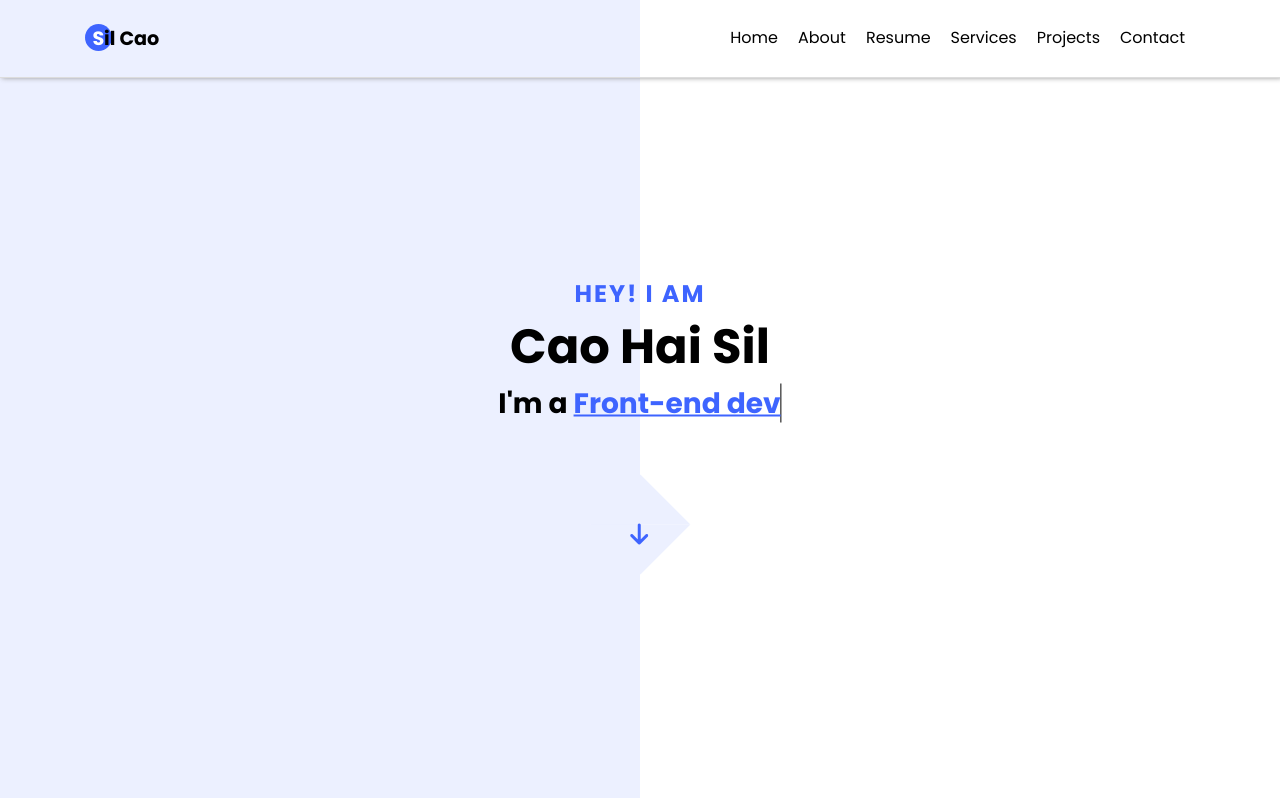
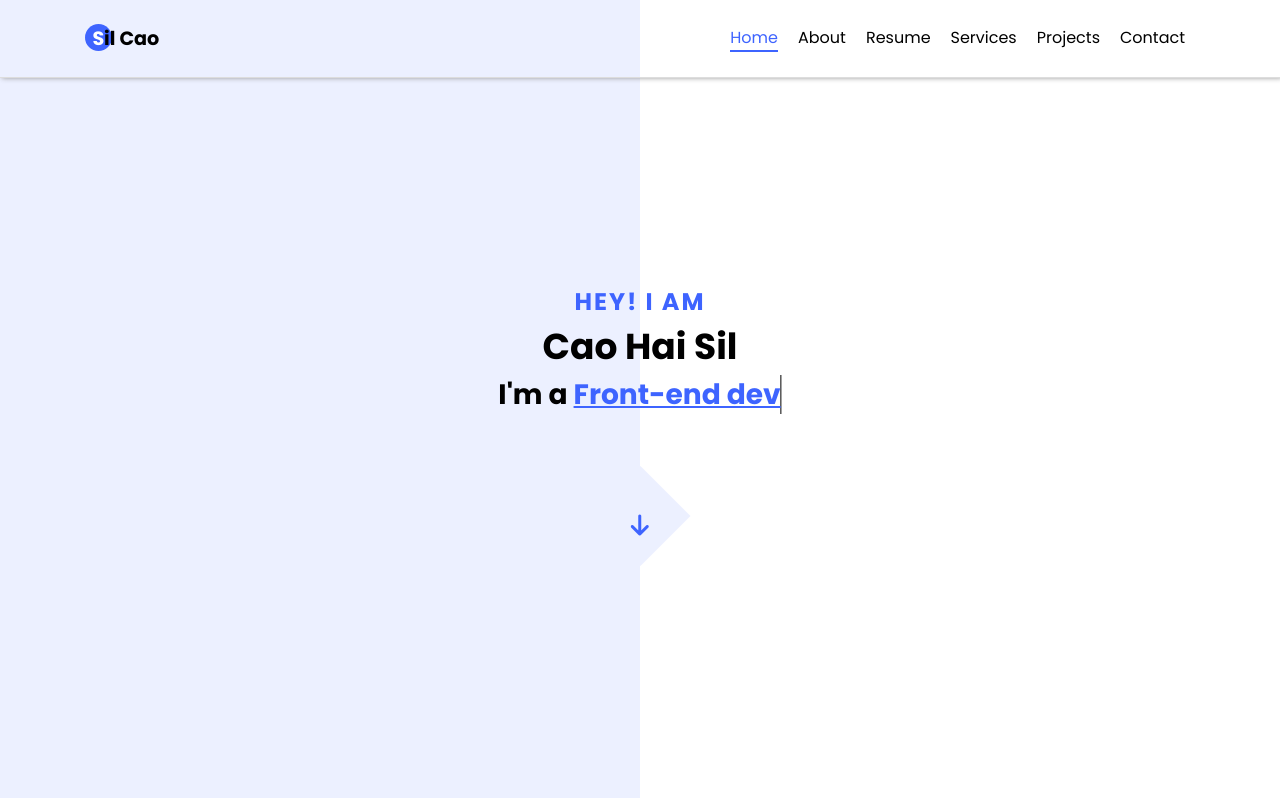
Before and after one commit to caohaisil201/portfolio, a plain HTML site: page index.html in a window 1280 px wide. Shown: the top 798 px of the page. Drawn offline with Linux system fonts and the light colour scheme.

Commit message:
completed about

```diff
--- a/assets/style.css
+++ b/assets/style.css
@@ -26,6 +26,11 @@ li {
 body {
     width: 100%;
     overflow-y: scroll;
+    scroll-behavior: smooth;
+}
+
+section{
+    scroll-behavior: smooth;
 }
 
 a {
@@ -134,7 +139,14 @@ header .header__direction li a:after {
     transition: transform 0.25s ease-in-out;
 }
 
-header .header__direction li a:hover:after {
+header .header__direction li a:hover,
+header .header__direction li a.active{
+    transition: color 0.2s ease-out;
+    color: var(--primary-color);
+}
+
+header .header__direction li a:hover:after,
+header .header__direction li a.active:after {
     transform: scaleX(1);
 }
 
--- a/index.html
+++ b/index.html
@@ -1,15 +1,18 @@
 <!DOCTYPE html>
 <html lang="en">
-
     <head>
-    <meta charset="UTF-8">
-    <meta http-equiv="X-UA-Compatible" content="IE=edge">
-    <meta name="viewport" content="width=device-width, initial-scale=1.0">
+        <meta charset="UTF-8" />
+        <meta http-equiv="X-UA-Compatible" content="IE=edge" />
+        <meta name="viewport" content="width=device-width, initial-scale=1.0" />
         <title>Portfolio</title>
-    <link rel="stylesheet" href="./assets/style.css">
-    <link rel="stylesheet" href="https://cdnjs.cloudflare.com/ajax/libs/font-awesome/6.0.0/css/all.min.css"
+        <link rel="stylesheet" href="./assets/style.css" />
+        <link
+            rel="stylesheet"
+            href="https://cdnjs.cloudflare.com/ajax/libs/font-awesome/6.0.0/css/all.min.css"
             integrity="sha512-9usAa10IRO0HhonpyAIVpjrylPvoDwiPUiKdWk5t3PyolY1cOd4DSE0Ga+ri4AuTroPR5aQvXU9xC6qOPnzFeg=="
-        crossorigin="anonymous" referrerpolicy="no-referrer" />
+            crossorigin="anonymous"
+            referrerpolicy="no-referrer"
+        />
     </head>
 
     <body>
@@ -25,17 +28,17 @@
                     </div>
                 </div>
                 <ul class="header__direction">
-                <li><a href="">Home</a></li>
-                <li><a href="">About</a></li>
+                    <li><a class="active" href="home">Home</a></li>
+                    <li><a href="#about">About</a></li>
                     <li><a href="">Resume</a></li>
                     <li><a href="">Services</a></li>
                     <li><a href="">Projects</a></li>
-                <!-- <li><a href="">My Blog</a></li> -->
                     <li><a href="">Contact</a></li>
                 </ul>
             </div>
         </header>
-    <div class="banner">
+        <section>
+            <div class="banner" id="home"">
                 <div class="banner__left"></div>
                 <div class="banner__content">
                     <h4>hey! I am</h4>
@@ -46,14 +49,17 @@
                     </div>
                 </div>
             </div>
-    <div class="about">
+            <div class="about" id="about">
                 <div class="container">
                     <div class="image">
-                <img src="./assets/images/avatar.jpg" alt="">
+                        <img src="./assets/images/avatar.jpg" alt="" />
                     </div>
                     <div class="info">
                         <h2 class="title">About me</h2>
-                <p class="quote">Genius is one percent inspiration and ninety-nine percent perspiration.</p>
+                        <p class="quote">
+                            Genius is one percent inspiration and ninety-nine
+                            percent perspiration.
+                        </p>
                         <div class="detail">
                             <li class="item">
                                 <div class="item__name">Name:</div>
@@ -65,11 +71,16 @@
                             </li>
                             <li class="item">
                                 <div class="item__name">Address:</div>
-                        <div class="item__value">290/26, No Trang Long street, Binh Thanh district, HCMC</div>
+                                <div class="item__value">
+                                    290/26, No Trang Long street, Binh Thanh
+                                    district, HCMC
+                                </div>
                             </li>
                             <li class="item">
                                 <div class="item__name">Email:</div>
-                        <div class="item__value">caohaisil12345@gmail.com</div>
+                                <div class="item__value">
+                                    caohaisil12345@gmail.com
+                                </div>
                             </li>
                             <li class="item">
                                 <div class="item__name">Phone:</div>
@@ -85,7 +96,7 @@
                     </div>
                 </div>
             </div>
+        </section>
         <script src="./main.js"></script>
     </body>
-
 </html>
--- a/main.js
+++ b/main.js
@@ -1,7 +1,33 @@
 const $ = document.querySelector.bind(document);
 const $$ = document.querySelectorAll.bind(document);
 
-//global variable
+//global variable, function
+const contentList = [
+    $('#home'),
+    $('#about'),
+]
+
+const headerNavLinks = $$('.header__direction li a');
+
+function elementInViewport(el) {
+    var top = el.offsetTop;
+    var left = el.offsetLeft;
+    var width = el.offsetWidth;
+    var height = el.offsetHeight;
+
+    while (el.offsetParent) {
+        el = el.offsetParent;
+        top += el.offsetTop;
+        left += el.offsetLeft;
+    }
+
+    return (
+        top < window.pageYOffset + window.innerHeight &&
+        left < window.pageXOffset + window.innerWidth &&
+        top + height > window.pageYOffset &&
+        left + width > window.pageXOffset
+    );
+}
 
 //detect device
 const ua = navigator.userAgent;
@@ -66,14 +92,17 @@ function deleteText(txtArr, curChar = 0) {
 
 typeText(txtArr);
 
-//scroll header
+//scroll window
 window.onscroll = () => {
     let top = document.body.scrollTop || document.documentElement.scrollTop;
     if (top >= 120) {
-        // $("header").classList.add('scroll');
-        $("header").classList.add('hide');
+        $("header").classList.add("scroll");
+        // $("header").classList.add('hide');
     } else {
-        // $("header").classList.remove('scroll');
-        $("header").classList.remove('hide');
+        $("header").classList.remove("scroll");
+        // $("header").classList.remove('hide');
     }
+    let index = contentList.findIndex((item)=>elementInViewport(item))
+    $('.header__direction li a.active').classList.remove('active');
+    headerNavLinks[index].classList.add('active');
 };
```
Lines whose indentation alone changed are shown as unchanged.
